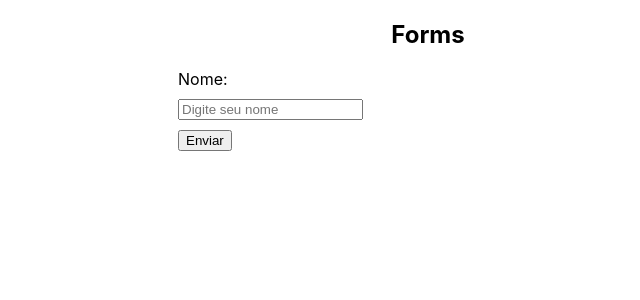
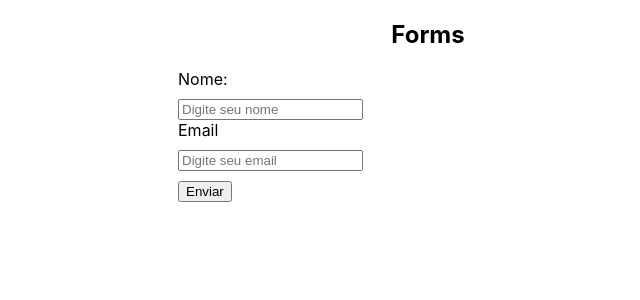
Before and after one commit to gabsbento/curso-react, a React (Create React App) app: page / in a window 1280 px wide. Shown: the top 300 px of the page, without its empty margins (212-852 px from the left). Built offline with nearby package versions, Linux system fonts and the light colour scheme.

Commit message:
:sparkles: feat: label envolvendo input

```diff
--- a/src/forms/MyForm.jsx
+++ b/src/forms/MyForm.jsx
@@ -10,6 +10,10 @@
           <label htmlFor="name">Nome:</label>
           <input type="text" name="name" placeholder="Digite seu nome" />
         </div>
+        <label>
+          <span>Email</span>
+          <input type="email" name="email" placeholder="Digite seu email" />
+        </label>
         <input type="submit" value="Enviar" />
       </form>
     </div>
```
